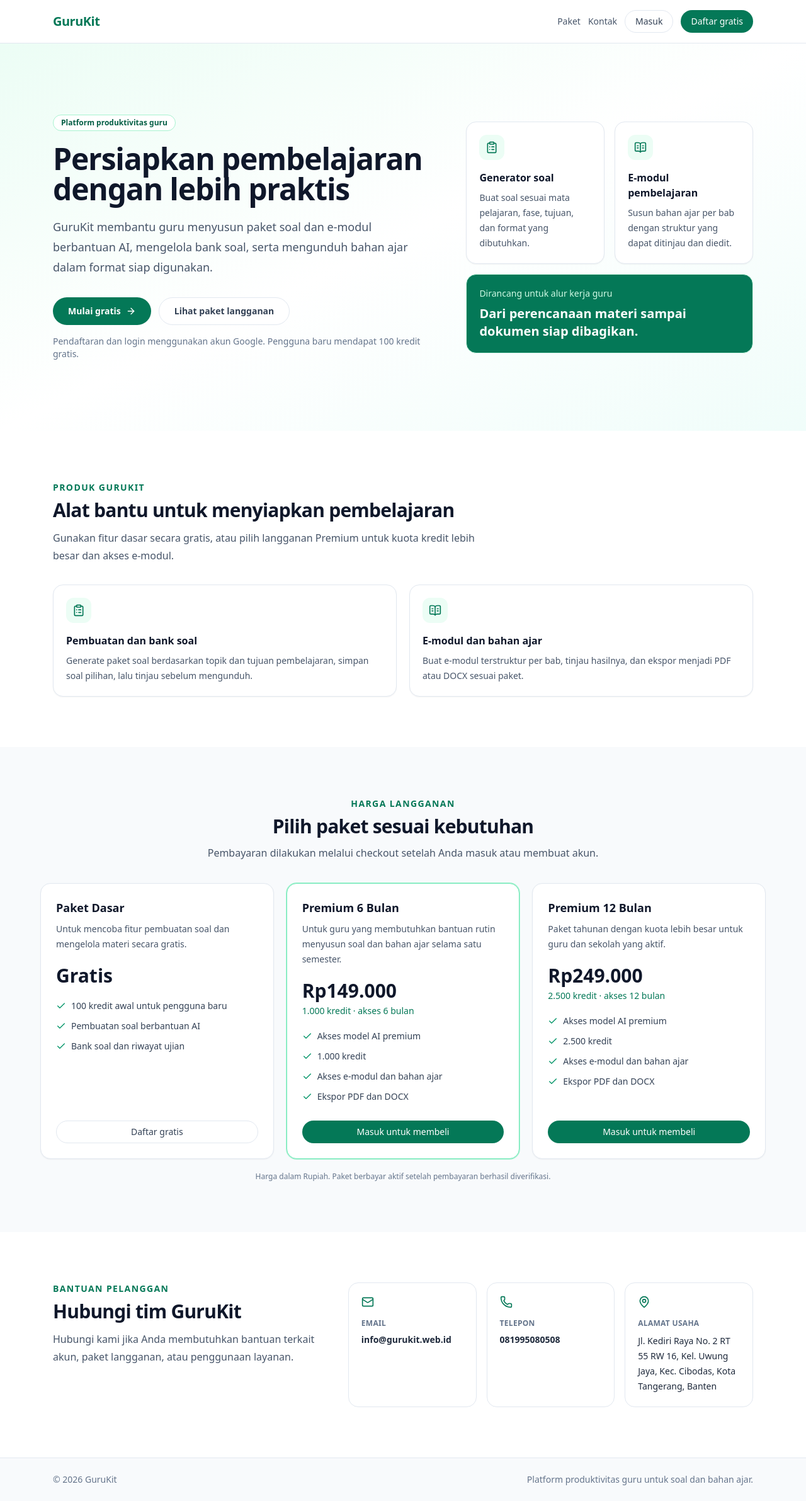
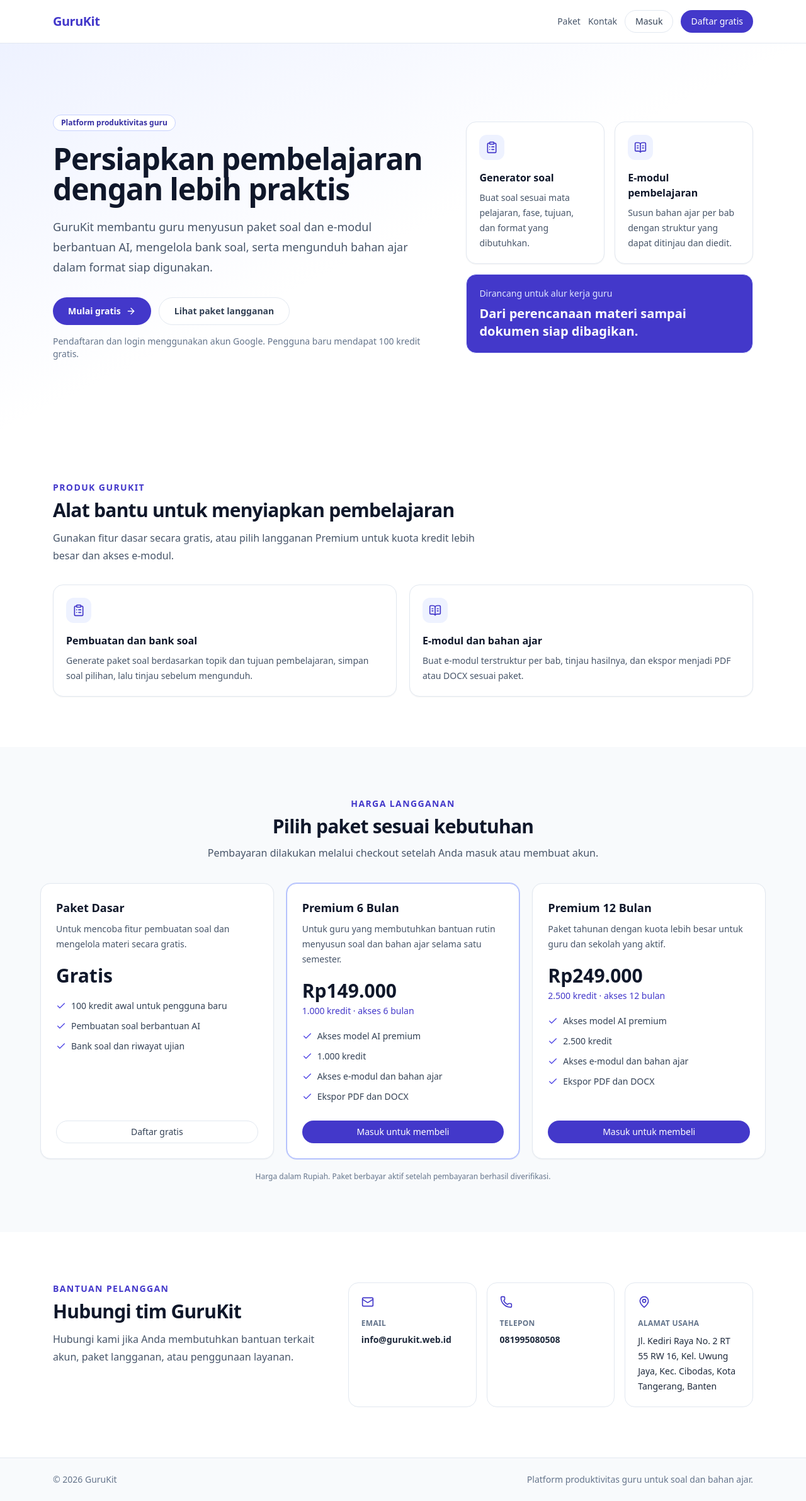
Before and after one commit to ardika08/buat-soal, a React (Vite) app: page / in a window 1280 px wide. Shown: the whole page at 63% size. Built offline with nearby package versions, Linux system fonts and the light colour scheme; no server answers.

Commit message:
Align landing page colors with dashboard

```diff
--- a/src/pages/PublicHome.tsx
+++ b/src/pages/PublicHome.tsx
@@ -24,24 +24,24 @@ export default function PublicHome() {
     <main className="min-h-screen bg-white text-slate-900">
       <header className="border-b border-slate-200 bg-white">
         <div className="mx-auto flex max-w-6xl items-center justify-between px-5 py-4">
-          <a href="#beranda" className="text-xl font-extrabold tracking-tight text-emerald-700">GuruKit</a>
+          <a href="#beranda" className="text-xl font-extrabold tracking-tight text-indigo-700">GuruKit</a>
           <nav className="flex items-center gap-3">
-            <a href="#paket" className="hidden text-sm font-medium text-slate-600 hover:text-emerald-700 sm:inline">Paket</a>
-            <a href="#kontak" className="hidden text-sm font-medium text-slate-600 hover:text-emerald-700 sm:inline">Kontak</a>
+            <a href="#paket" className="hidden text-sm font-medium text-slate-600 hover:text-indigo-700 sm:inline">Paket</a>
+            <a href="#kontak" className="hidden text-sm font-medium text-slate-600 hover:text-indigo-700 sm:inline">Kontak</a>
             <Link to="/login" className="inline-flex h-9 items-center justify-center rounded-full border border-slate-200 px-4 text-sm font-medium text-slate-700 hover:bg-slate-50">Masuk</Link>
-            <Link to="/login" className="inline-flex h-9 items-center justify-center rounded-full bg-emerald-700 px-4 text-sm font-medium text-white hover:bg-emerald-800">Daftar gratis</Link>
+            <Link to="/login" className="inline-flex h-9 items-center justify-center rounded-full bg-indigo-700 px-4 text-sm font-medium text-white hover:bg-indigo-800">Daftar gratis</Link>
           </nav>
         </div>
       </header>
 
-      <section id="beranda" className="bg-gradient-to-br from-emerald-50 via-white to-teal-50">
+      <section id="beranda" className="bg-gradient-to-br from-indigo-50 via-white to-white">
         <div className="mx-auto grid max-w-6xl gap-10 px-5 py-20 md:grid-cols-[1.15fr_0.85fr] md:items-center md:py-28">
           <div>
-            <span className="inline-flex rounded-full border border-emerald-200 bg-white px-3 py-1 text-xs font-semibold text-emerald-800">Platform produktivitas guru</span>
+            <span className="inline-flex rounded-full border border-indigo-200 bg-white px-3 py-1 text-xs font-semibold text-indigo-800">Platform produktivitas guru</span>
             <h1 className="mt-5 max-w-2xl text-4xl font-black leading-tight tracking-tight sm:text-5xl">Persiapkan pembelajaran dengan lebih praktis</h1>
             <p className="mt-5 max-w-xl text-lg leading-8 text-slate-600">GuruKit membantu guru menyusun paket soal dan e-modul berbantuan AI, mengelola bank soal, serta mengunduh bahan ajar dalam format siap digunakan.</p>
             <div className="mt-8 flex flex-wrap gap-3">
-              <Link to="/login" className="inline-flex h-11 items-center justify-center rounded-full bg-emerald-700 px-6 text-sm font-semibold text-white hover:bg-emerald-800">Mulai gratis <ArrowRight className="ml-2 h-4 w-4" /></Link>
+              <Link to="/login" className="inline-flex h-11 items-center justify-center rounded-full bg-indigo-700 px-6 text-sm font-semibold text-white hover:bg-indigo-800">Mulai gratis <ArrowRight className="ml-2 h-4 w-4" /></Link>
               <a href="#paket" className="inline-flex h-11 items-center justify-center rounded-full border border-slate-200 bg-white px-6 text-sm font-semibold text-slate-700 hover:bg-slate-50">Lihat paket langganan</a>
             </div>
             <p className="mt-4 text-sm text-slate-500">Pendaftaran dan login menggunakan akun Google. Pengguna baru mendapat 100 kredit gratis.</p>
@@ -49,8 +49,8 @@ export default function PublicHome() {
           <div className="grid gap-4 sm:grid-cols-2">
             <FeatureCard icon={<ClipboardList className="h-5 w-5" />} title="Generator soal" text="Buat soal sesuai mata pelajaran, fase, tujuan, dan format yang dibutuhkan." />
             <FeatureCard icon={<BookOpenText className="h-5 w-5" />} title="E-modul pembelajaran" text="Susun bahan ajar per bab dengan struktur yang dapat ditinjau dan diedit." />
-            <div className="rounded-2xl border border-emerald-100 bg-emerald-700 p-5 text-white sm:col-span-2">
-              <p className="text-sm font-medium text-emerald-100">Dirancang untuk alur kerja guru</p>
+            <div className="rounded-2xl border border-indigo-100 bg-indigo-700 p-5 text-white sm:col-span-2">
+              <p className="text-sm font-medium text-indigo-100">Dirancang untuk alur kerja guru</p>
               <p className="mt-2 text-xl font-bold">Dari perencanaan materi sampai dokumen siap dibagikan.</p>
             </div>
           </div>
@@ -59,7 +59,7 @@ export default function PublicHome() {
 
       <section id="produk" className="mx-auto max-w-6xl px-5 py-16 sm:py-20">
         <div className="max-w-2xl">
-          <p className="text-sm font-bold uppercase tracking-widest text-emerald-700">Produk GuruKit</p>
+          <p className="text-sm font-bold uppercase tracking-widest text-indigo-700">Produk GuruKit</p>
           <h2 className="mt-2 text-3xl font-extrabold tracking-tight">Alat bantu untuk menyiapkan pembelajaran</h2>
           <p className="mt-3 leading-7 text-slate-600">Gunakan fitur dasar secara gratis, atau pilih langganan Premium untuk kuota kredit lebih besar dan akses e-modul.</p>
         </div>
@@ -72,7 +72,7 @@ export default function PublicHome() {
       <section id="paket" className="bg-slate-50 px-5 py-16 sm:py-20">
         <div className="mx-auto max-w-6xl">
           <div className="mx-auto max-w-2xl text-center">
-            <p className="text-sm font-bold uppercase tracking-widest text-emerald-700">Harga langganan</p>
+            <p className="text-sm font-bold uppercase tracking-widest text-indigo-700">Harga langganan</p>
             <h2 className="mt-2 text-3xl font-extrabold tracking-tight">Pilih paket sesuai kebutuhan</h2>
             <p className="mt-3 text-slate-600">Pembayaran dilakukan melalui checkout setelah Anda masuk atau membuat akun.</p>
           </div>
@@ -89,15 +89,15 @@ export default function PublicHome() {
               <Link to="/login" className="mt-7 inline-flex h-9 w-full items-center justify-center rounded-full border border-slate-200 text-sm font-medium text-slate-700 hover:bg-slate-50">Daftar gratis</Link>
             </article>
             {plans.map((plan, index) => (
-              <article key={plan.name} className={`flex flex-col rounded-2xl border bg-white p-6 shadow-sm ${index === 0 ? "border-emerald-300 ring-1 ring-emerald-200" : "border-slate-200"}`}>
+              <article key={plan.name} className={`flex flex-col rounded-2xl border bg-white p-6 shadow-sm ${index === 0 ? "border-indigo-300 ring-1 ring-indigo-200" : "border-slate-200"}`}>
                 <h3 className="text-lg font-bold">{plan.name}</h3>
                 <p className="mt-2 min-h-12 text-sm leading-6 text-slate-600">{plan.description}</p>
                 <p className="mt-5 text-3xl font-extrabold">{plan.price}</p>
-                <p className="mt-1 text-sm font-medium text-emerald-700">{plan.detail}</p>
+                <p className="mt-1 text-sm font-medium text-indigo-700">{plan.detail}</p>
                 <ul className="mt-5 flex-1 space-y-3 text-sm text-slate-700">
                   {plan.features.map((feature) => <PlanFeature key={feature}>{feature}</PlanFeature>)}
                 </ul>
-                <Link to="/login" className="mt-7 inline-flex h-9 w-full items-center justify-center rounded-full bg-emerald-700 text-sm font-medium text-white hover:bg-emerald-800">Masuk untuk membeli</Link>
+                <Link to="/login" className="mt-7 inline-flex h-9 w-full items-center justify-center rounded-full bg-indigo-700 text-sm font-medium text-white hover:bg-indigo-800">Masuk untuk membeli</Link>
               </article>
             ))}
           </div>
@@ -108,7 +108,7 @@ export default function PublicHome() {
       <section id="kontak" className="mx-auto max-w-6xl px-5 py-16 sm:py-20">
         <div className="grid gap-10 md:grid-cols-[0.8fr_1.2fr]">
           <div>
-            <p className="text-sm font-bold uppercase tracking-widest text-emerald-700">Bantuan pelanggan</p>
+            <p className="text-sm font-bold uppercase tracking-widest text-indigo-700">Bantuan pelanggan</p>
             <h2 className="mt-2 text-3xl font-extrabold tracking-tight">Hubungi tim GuruKit</h2>
             <p className="mt-3 leading-7 text-slate-600">Hubungi kami jika Anda membutuhkan bantuan terkait akun, paket langganan, atau penggunaan layanan.</p>
           </div>
@@ -116,7 +116,7 @@ export default function PublicHome() {
             <ContactCard icon={<Mail className="h-5 w-5" />} label="Email" value="info@gurukit.web.id" href="mailto:info@gurukit.web.id" />
             <ContactCard icon={<Phone className="h-5 w-5" />} label="Telepon" value="081995080508" href="tel:081995080508" />
             <div className="rounded-2xl border border-slate-200 bg-white p-5 sm:col-span-1">
-              <MapPin className="h-5 w-5 text-emerald-700" />
+              <MapPin className="h-5 w-5 text-indigo-700" />
               <p className="mt-4 text-xs font-semibold uppercase tracking-wide text-slate-500">Alamat usaha</p>
               <p className="mt-2 text-sm leading-6 text-slate-800">Jl. Kediri Raya No. 2 RT 55 RW 16, Kel. Uwung Jaya, Kec. Cibodas, Kota Tangerang, Banten</p>
             </div>
@@ -137,7 +137,7 @@ export default function PublicHome() {
 function FeatureCard({ icon, title, text }: { icon: React.ReactNode; title: string; text: string }) {
   return (
     <article className="rounded-2xl border border-slate-200 bg-white p-5 shadow-sm">
-      <div className="flex h-10 w-10 items-center justify-center rounded-xl bg-emerald-50 text-emerald-700">{icon}</div>
+      <div className="flex h-10 w-10 items-center justify-center rounded-xl bg-indigo-50 text-indigo-700">{icon}</div>
       <h3 className="mt-4 font-bold">{title}</h3>
       <p className="mt-2 text-sm leading-6 text-slate-600">{text}</p>
     </article>
@@ -145,13 +145,13 @@ function FeatureCard({ icon, title, text }: { icon: React.ReactNode; title: stri
 }
 
 function PlanFeature({ children }: { children: React.ReactNode }) {
-  return <li className="flex items-start gap-2"><Check className="mt-0.5 h-4 w-4 shrink-0 text-emerald-600" /><span>{children}</span></li>;
+  return <li className="flex items-start gap-2"><Check className="mt-0.5 h-4 w-4 shrink-0 text-indigo-600" /><span>{children}</span></li>;
 }
 
 function ContactCard({ icon, label, value, href }: { icon: React.ReactNode; label: string; value: string; href: string }) {
   return (
-    <a href={href} className="rounded-2xl border border-slate-200 bg-white p-5 transition hover:border-emerald-300 hover:shadow-sm">
-      <div className="text-emerald-700">{icon}</div>
+    <a href={href} className="rounded-2xl border border-slate-200 bg-white p-5 transition hover:border-indigo-300 hover:shadow-sm">
+      <div className="text-indigo-700">{icon}</div>
       <p className="mt-4 text-xs font-semibold uppercase tracking-wide text-slate-500">{label}</p>
       <p className="mt-2 break-words text-sm font-semibold text-slate-800">{value}</p>
     </a>
```
